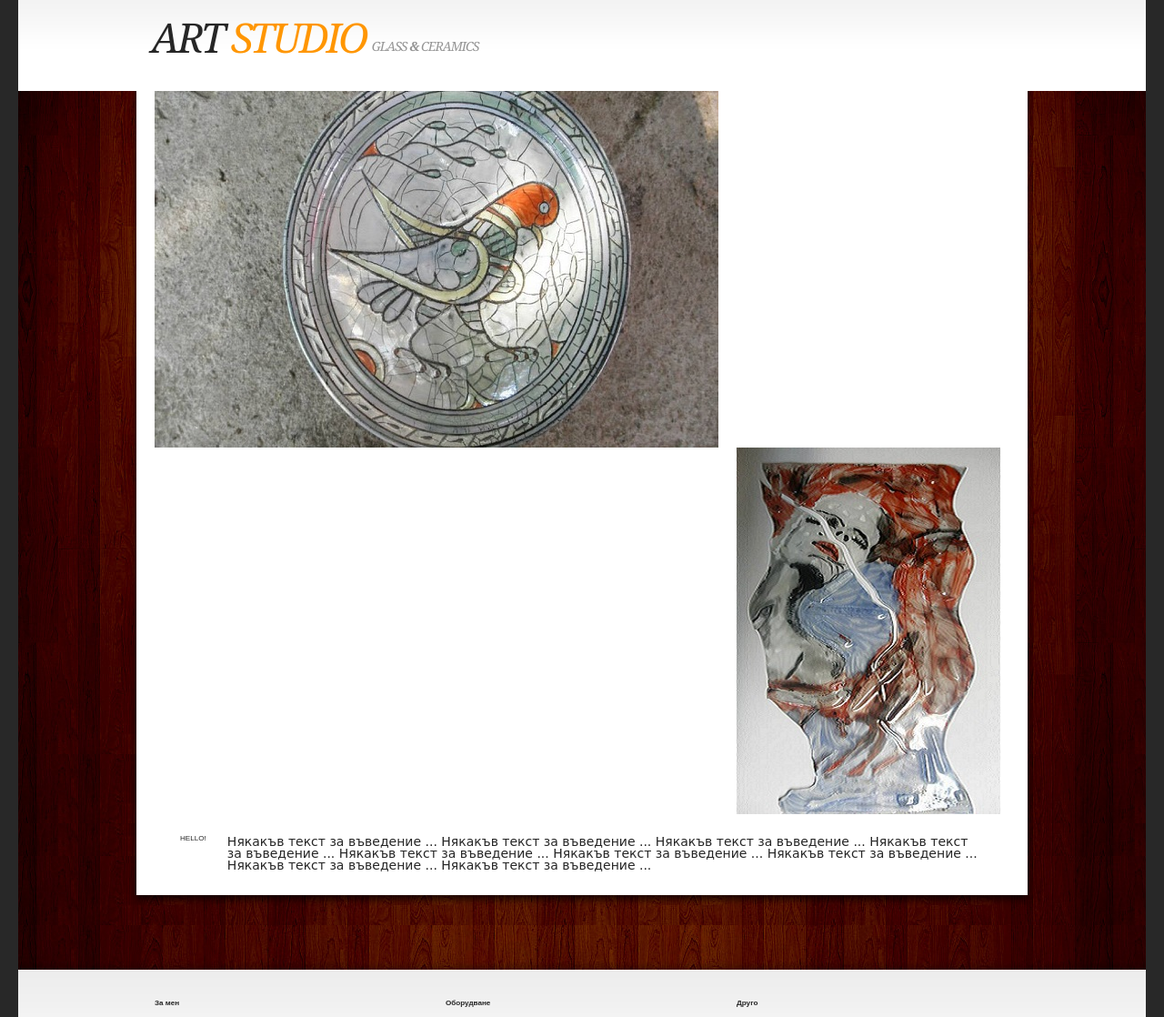
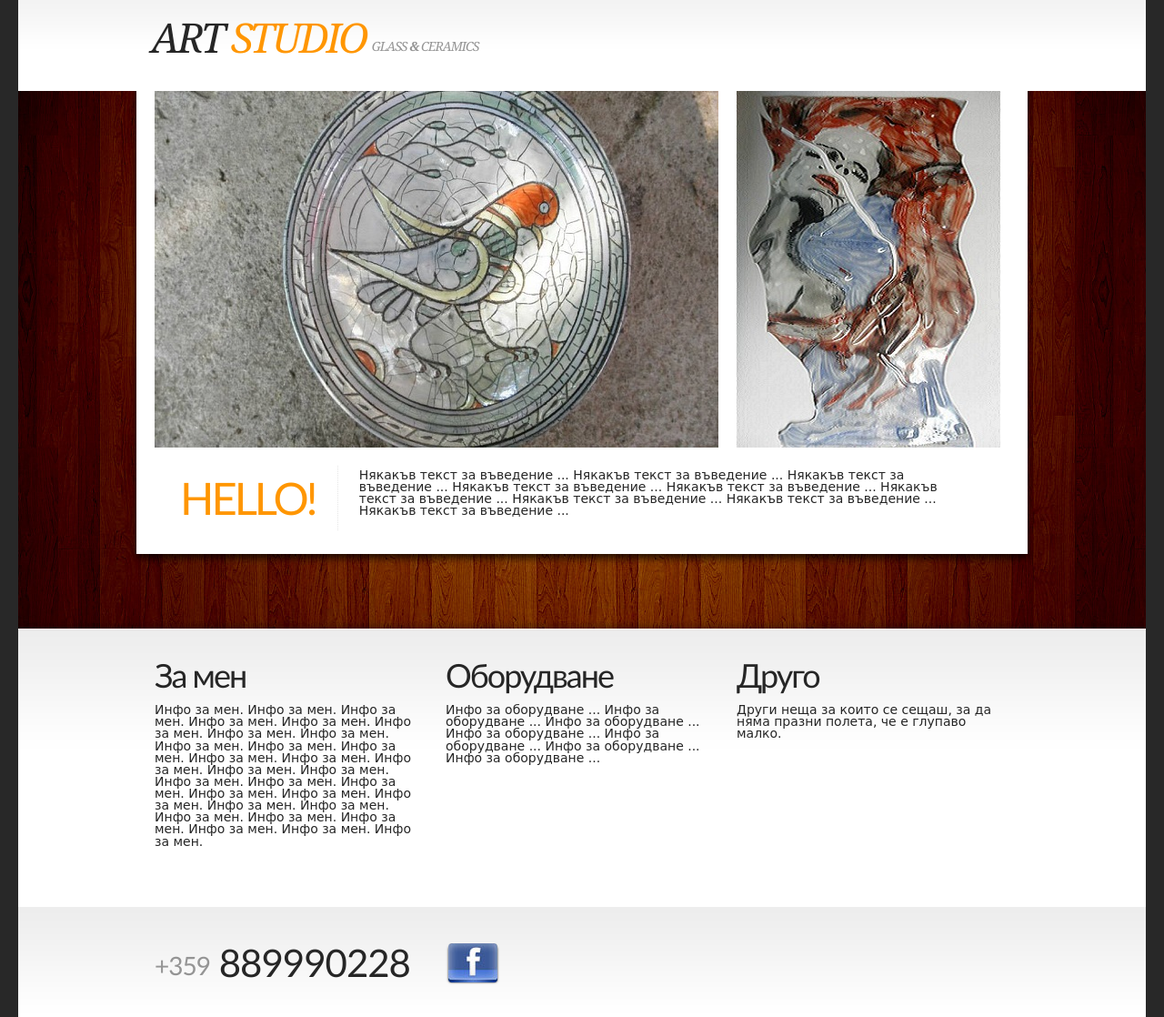
Before and after one commit to monivalio/artstudio, a PHP site: page /index.php in a window 1280 px wide. Shown: the part 72-1190 px from the top of the page at 91% size. Run offline with PHP 8.4, Linux system fonts and the light colour scheme; some libraries are stand-ins or nearby versions.

Commit message:
Mail server test

```diff
--- a/css/style.css
+++ b/css/style.css
@@ -96,7 +96,7 @@ h1 {padding:15px 0 0 0;position:relative;font-weight:normal;text-transform:upper
 .padding {padding:30px 0px 38px}
 /* -- gallery  begin --*/
  div.content {/* The display of content is enabled using jQuery so that the slideshow content won't display unless javascript is enabled. */
-	{position: relative; top: 80; display: none;width: 620px;height: 403px;margin:  0;padding: 0px;float: left;overflow: hidden}
+	position: relative; top: 80; display: none;width: 620px;height: 403px;margin:  0;padding: 0px;float: left;overflow: hidden}
  div.content img {position: relative;z-index: 2}
  div.content a, div.navigation a {text-decoration: none;display:block;position:relative;cursor:pointer}
 	div.content a img, div.navigation a img {position:relative;	z-index:1}
```
